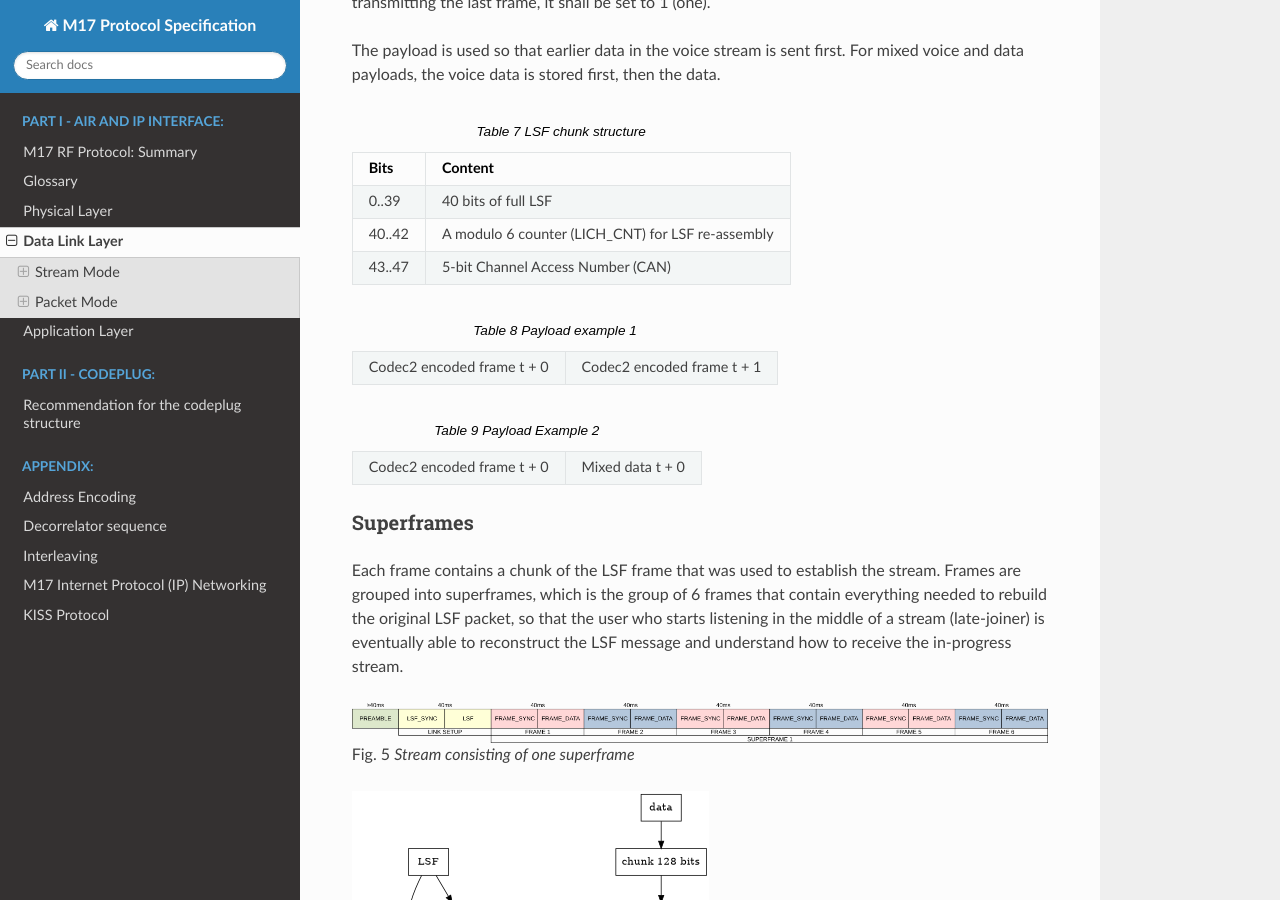
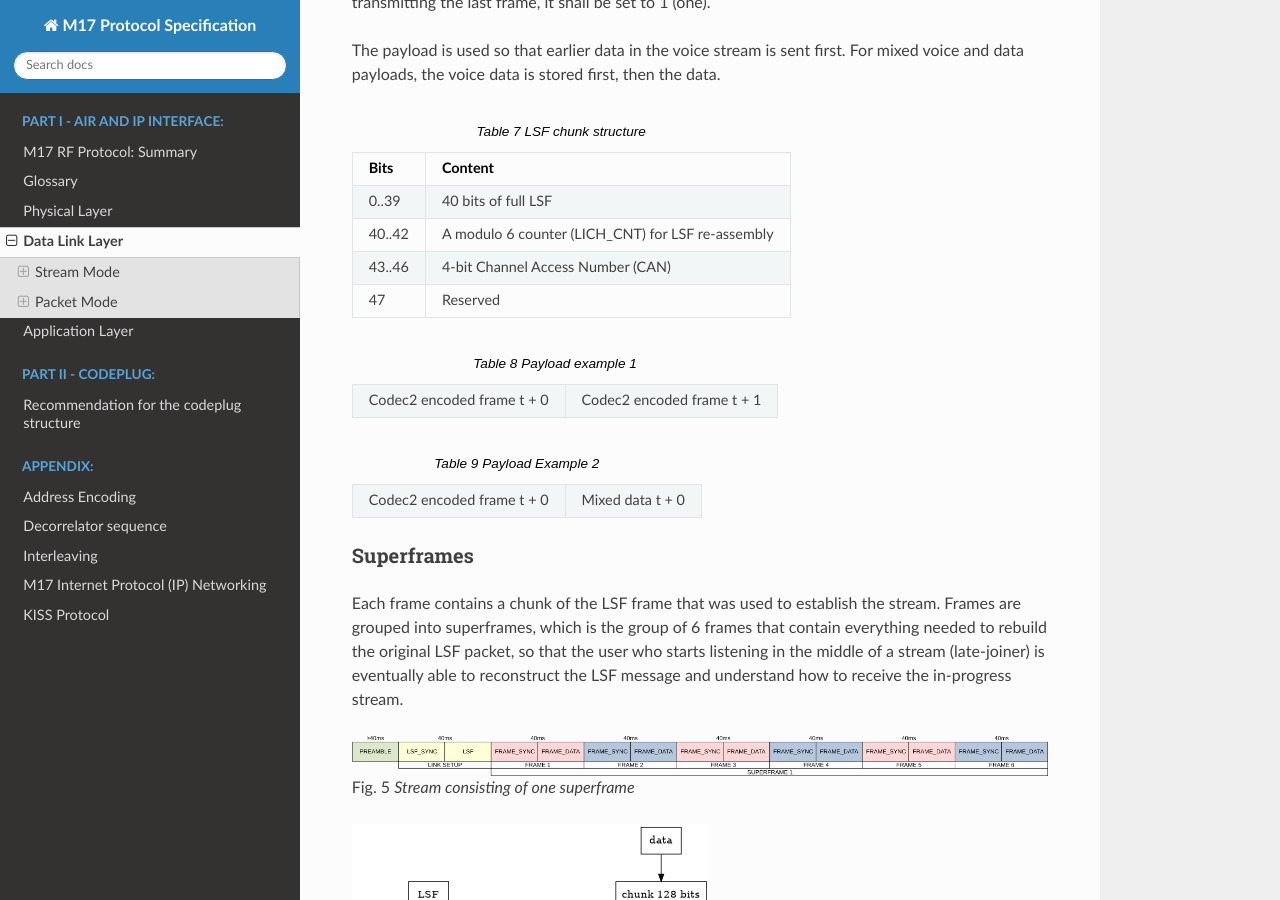
Before and after one commit to M17-Project/M17_spec, a Sphinx documentation site: the page built from docs/data_link_layer.rst, in a window 1280 px wide and 900 px high, scrolled down 2567 px. Built offline with Sphinx 7.4.7 and the Read the Docs theme 2.0.0, drawn with Linux system fonts in a browser that asks for light colours; some of the changed text lies outside the part shown.

Commit message:
Update data_link_layer.rst

```diff
--- a/docs/data_link_layer.rst
+++ b/docs/data_link_layer.rst
@@ -154,8 +154,10 @@ For mixed voice and data payloads, the voice data is stored first, then the data
      - 40 bits of full LSF
    * - 40..42
      - A modulo 6 counter (LICH_CNT) for LSF re-assembly
-   * - 43..47
-     - 5-bit Channel Access Number (CAN)
+   * - 43..46
+     - 4-bit Channel Access Number (CAN)
+   * - 47
+     - Reserved
 
 .. table:: Payload example 1
 
```
Also changed, not shown: other parts of docs/data_link_layer.rst (+2 -2 lines).
